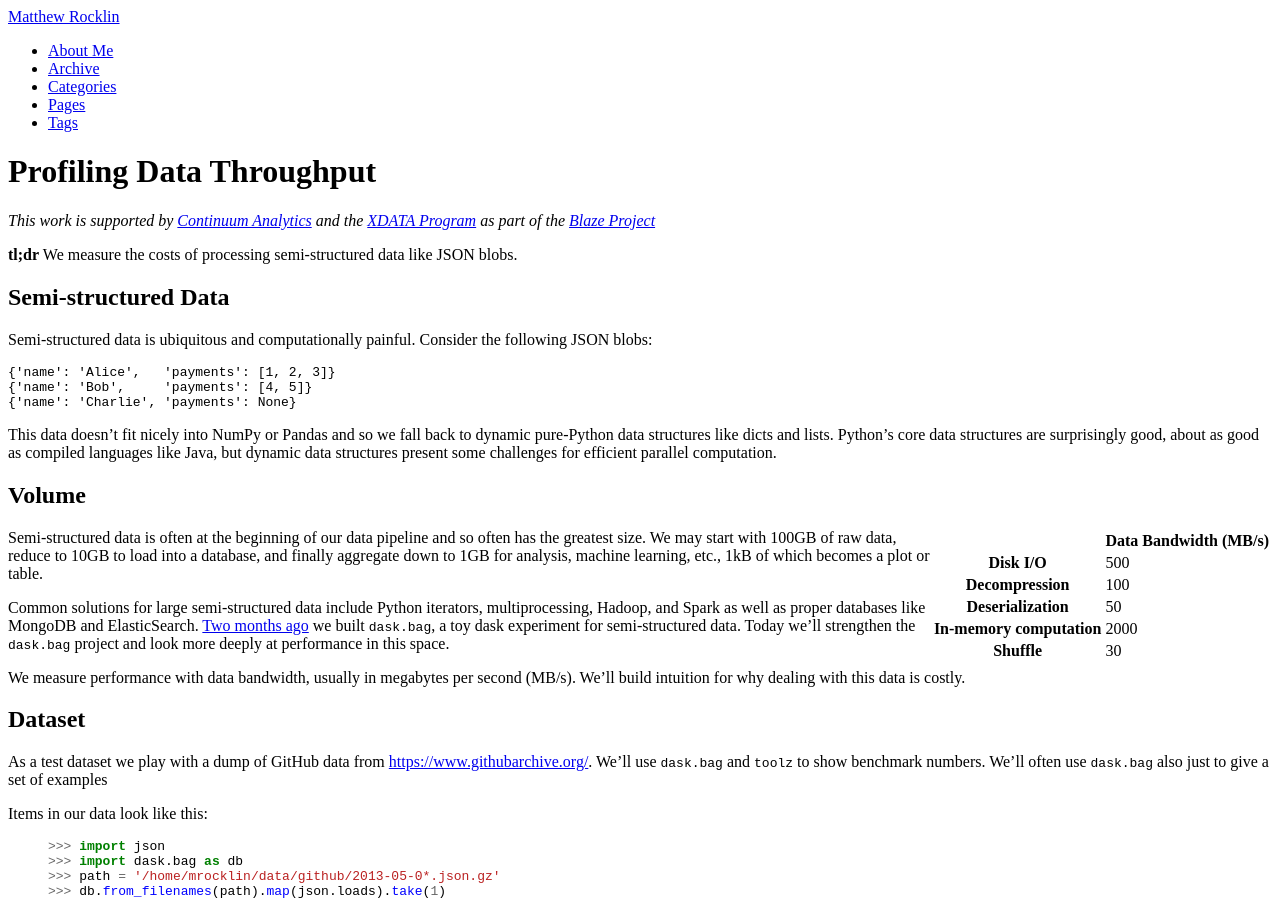
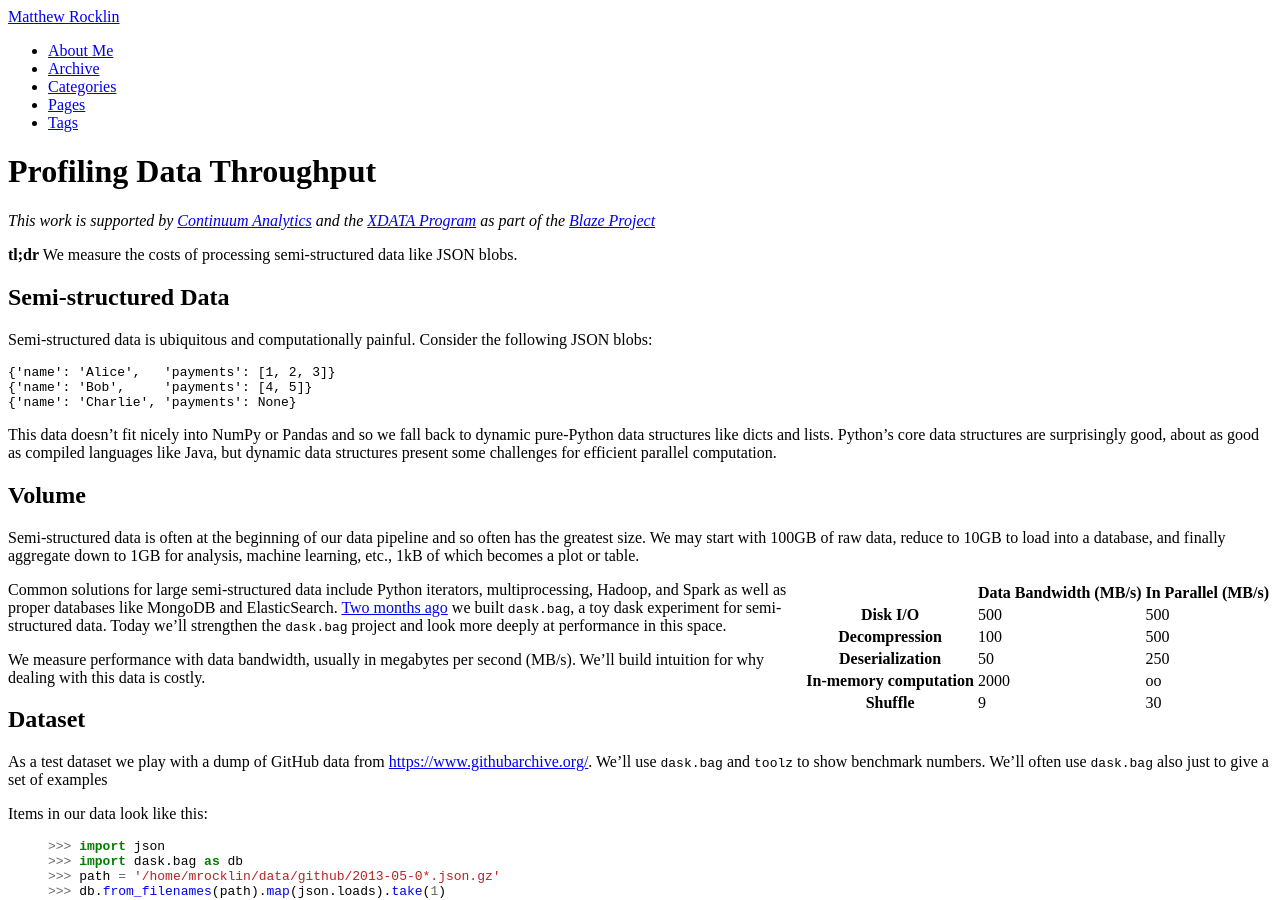
Before and after one commit to besyskymnbk/blog, a Jekyll site: the page built from _posts/work/2015-04-17-Profiling-Bag.md, in a window 1280 px wide and 900 px high. Built offline with Jekyll 4.4.1, drawn with Linux system fonts in a browser that asks for light colours; comment, search, counter and statistics services are not loaded.

Commit message:
add parallel column to initial table

```diff
--- a/_posts/work/2015-04-17-Profiling-Bag.md
+++ b/_posts/work/2015-04-17-Profiling-Bag.md
@@ -35,26 +35,27 @@ parallel computation.
 Volume
 ------
 
+Semi-structured data is often at the beginning of our data pipeline and so
+often has the greatest size.  We may start with 100GB of raw data, reduce to
+10GB to load into a database, and finally aggregate down to 1GB for analysis,
+machine learning, etc., 1kB of which becomes a plot or table.
+
 <table align="right">
   <thead>
   <tr>
     <th></th>
     <th>Data Bandwidth (MB/s)</th>
+    <th>In Parallel (MB/s)</th>
   </tr>
   </thead>
   <tbody>
-    <tr><th>Disk I/O</th><td>500</td></tr>
-    <tr><th>Decompression</th><td>100</td></tr>
-    <tr><th>Deserialization</th><td>50</td></tr>
-    <tr><th>In-memory computation</th><td>2000</td></tr>
-    <tr><th>Shuffle</th><td>30</td></tr>
+    <tr><th>Disk I/O</th><td>500</td><td>500</td></tr>
+    <tr><th>Decompression</th><td>100</td><td>500</td></tr>
+    <tr><th>Deserialization</th><td>50</td><td>250</td></tr>
+    <tr><th>In-memory computation</th><td>2000</td><td>oo</td></tr>
+    <tr><th>Shuffle</th><td>9</td><td>30</td></tr>
   </tbody>
 </table>
-
-Semi-structured data is often at the beginning of our data pipeline and so
-often has the greatest size.  We may start with 100GB of raw data, reduce to
-10GB to load into a database, and finally aggregate down to 1GB for analysis,
-machine learning, etc., 1kB of which becomes a plot or table.
 
 Common solutions for large semi-structured data include Python iterators,
 multiprocessing, Hadoop, and Spark as well as proper databases like MongoDB and
```
